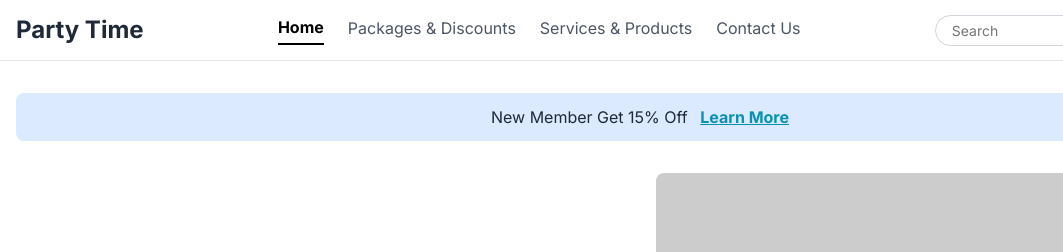
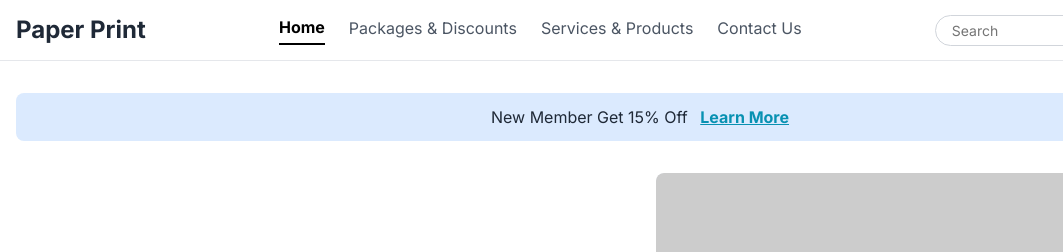
Before and after one commit to thanthtooaung-coding/oke-assignment-stpg, a plain HTML site: page index.html in a window 1280 px wide. Shown: the top 252 px of the page, 0-1063 px from the left. Drawn offline with Linux system fonts and the light colour scheme; placeholder pictures from the web are drawn by us.

Commit message:
fixed to reach home page when click paper print

```diff
--- a/index.html
+++ b/index.html
@@ -3,7 +3,7 @@
 <head>
     <meta charset="UTF-8">
     <meta name="viewport" content="width=device-width, initial-scale=1.0">
-    <title>Party Time - E-commerce</title>
+    <title>Paper Print - E-commerce</title>
     <!-- Google Fonts -->
     <link rel="preconnect" href="https://fonts.googleapis.com">
     <link rel="preconnect" href="https://fonts.gstatic.com" crossorigin>
@@ -157,6 +157,7 @@
         .header-title {
             font-size: 1.5rem;
             font-weight: 700;
+            cursor: pointer;
         }
         .main-nav {
             display: none; /* Hidden on mobile */
@@ -878,7 +879,7 @@
     <header id="main-header" class="main-header">
         <div class="container">
             <div class="header-content">
-                <h1 class="header-title">Party Time</h1>
+                <h1 class="header-title" onclick="showPage('home', document.querySelector('.nav-link[href=\'#home\']'))">Paper Print</h1>
                 <nav class="main-nav">
                     <a href="#home" class="nav-link active" onclick="showPage('home', this)">Home</a>
                     <a href="#packages" class="nav-link" onclick="showPage('packages', this)">Packages & Discounts</a>
@@ -913,7 +914,7 @@
     <!-- Simplified Header for Auth Pages -->
     <header id="auth-header" class="auth-header hidden">
         <div class="container">
-            <h1 class="header-title">Party Time</h1>
+            <h1 class="header-title">Paper Print</h1>
         </div>
     </header>
 
```
